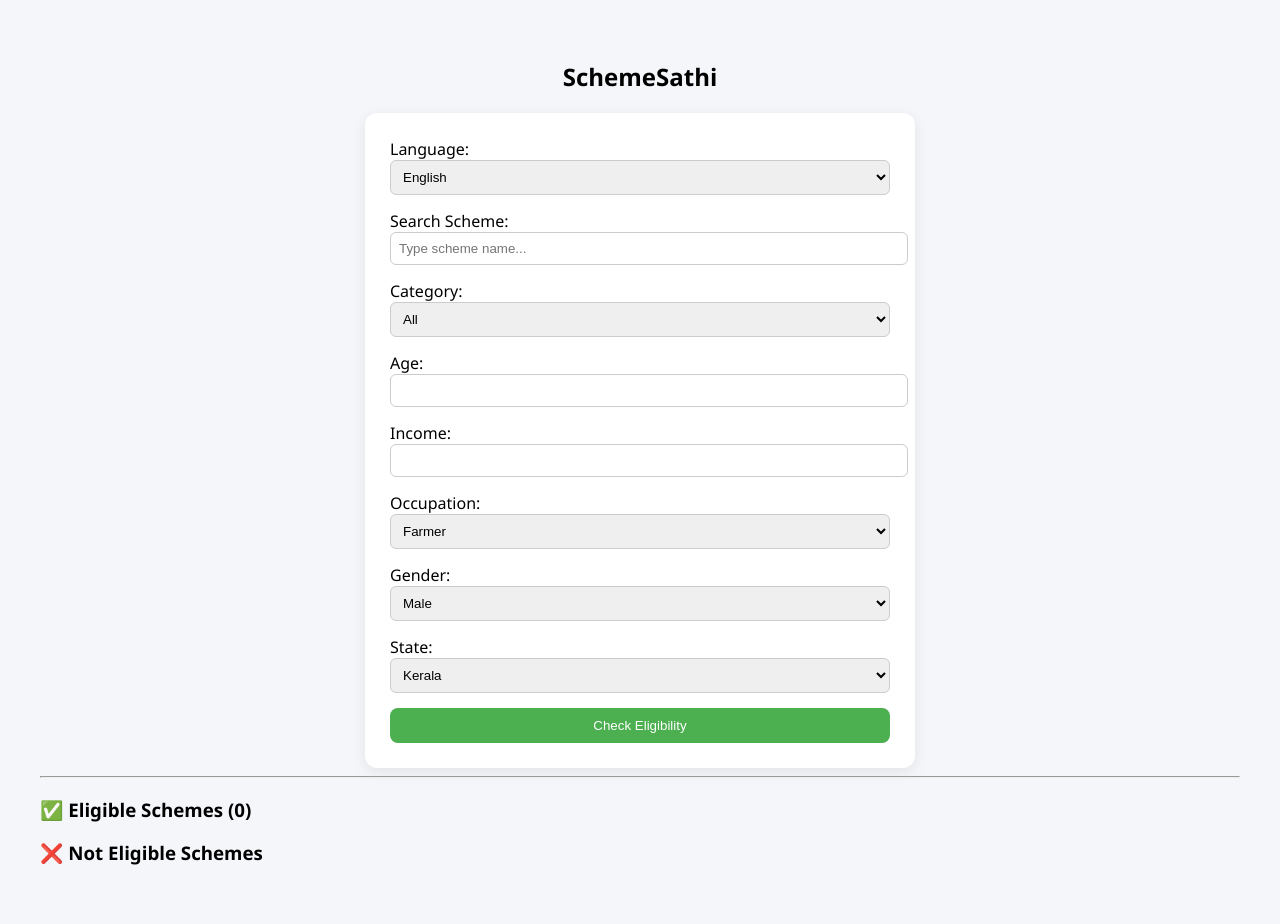
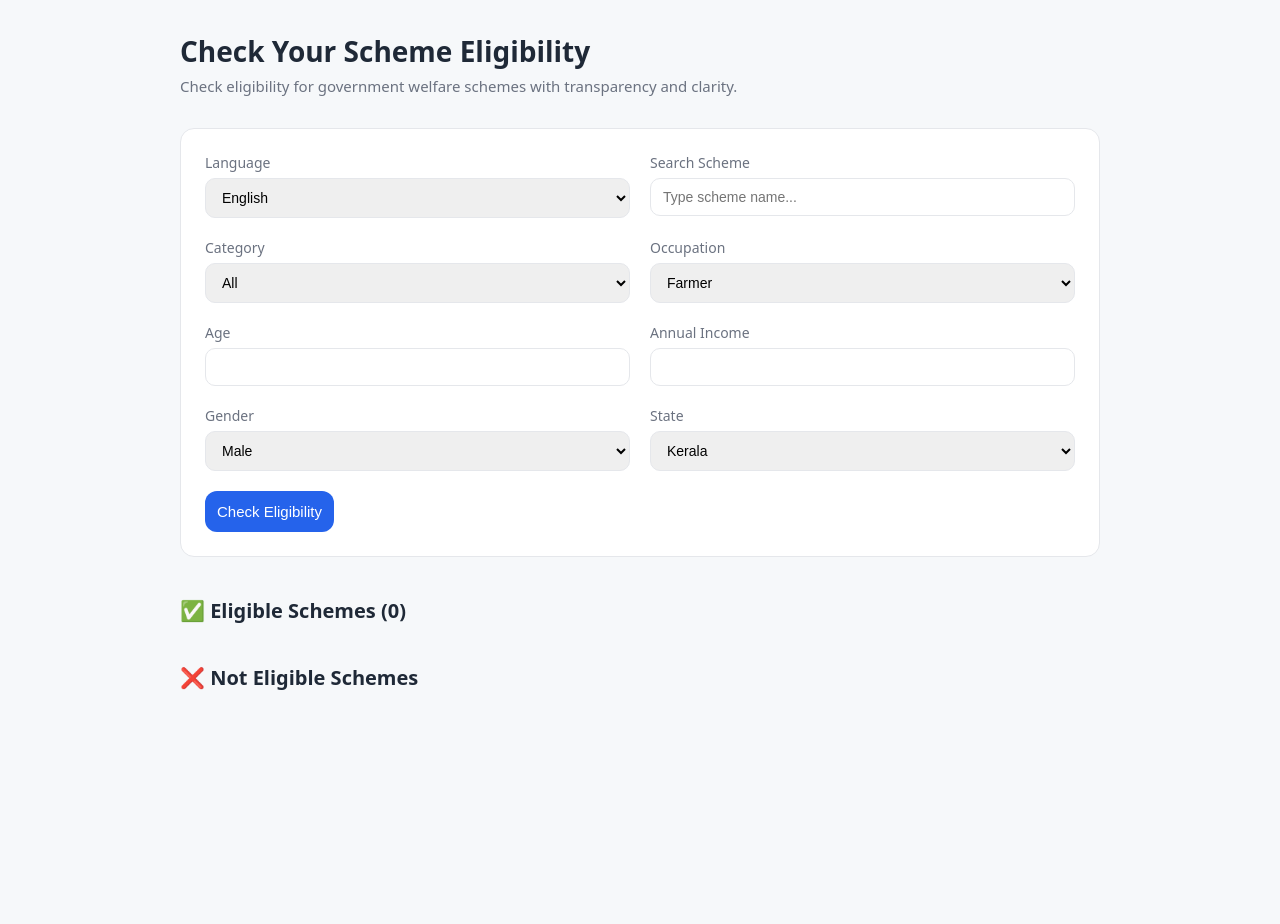
Before and after one commit to gouri-des/hackathon, a Flask app: page / in a window 1280 px wide. After the commit the page ends 690 px from the top, so only its background shows below. Run offline with Flask 3, Linux system fonts and the light colour scheme.

Commit message:
Update index.html

```diff
--- a/templates/index.html
+++ b/templates/index.html
@@ -1,75 +1,177 @@
 <!DOCTYPE html>
-<html>
+<html lang="en">
 <head>
 <meta charset="UTF-8">
 <title>{{ text.title }}</title>
+<meta name="viewport" content="width=device-width, initial-scale=1.0">
 
 <style>
-body {
-    font-family: 'Segoe UI', sans-serif;
-    background: #f4f6f9;
-    margin: 0;
-    padding: 40px;
+:root {
+    --bg: #f6f8fa;
+    --card: #ffffff;
+    --primary: #2563eb;
+    --success: #16a34a;
+    --danger: #dc2626;
+    --text: #1f2937;
+    --muted: #6b7280;
+    --border: #e5e7eb;
 }
 
-form {
-    background: white;
-    padding: 25px;
-    border-radius: 12px;
-    box-shadow: 0 4px 15px rgba(0,0,0,0.08);
-    max-width: 500px;
+* { box-sizing: border-box; }
+
+body {
+    margin: 0;
+    font-family: system-ui, -apple-system, Segoe UI, Roboto, sans-serif;
+    background: var(--bg);
+    color: var(--text);
+}
+
+.container {
+    max-width: 960px;
     margin: auto;
+    padding: 32px 20px;
+}
+
+header {
+    margin-bottom: 32px;
+}
+
+header h1 {
+    margin: 0;
+    font-size: 28px;
+    font-weight: 600;
+}
+
+header p {
+    margin-top: 6px;
+    color: var(--muted);
+    font-size: 15px;
+}
+
+.card {
+    background: var(--card);
+    border-radius: 14px;
+    padding: 24px;
+    border: 1px solid var(--border);
+    margin-bottom: 24px;
+}
+
+.form-grid {
+    display: grid;
+    grid-template-columns: 1fr 1fr;
+    gap: 20px;
+}
+
+.form-group {
+    display: flex;
+    flex-direction: column;
+}
+
+label {
+    font-size: 14px;
+    margin-bottom: 6px;
+    color: var(--muted);
 }
 
 input, select {
-    width: 100%;
-    padding: 8px;
-    margin-bottom: 15px;
-    border-radius: 6px;
-    border: 1px solid #ccc;
+    padding: 10px 12px;
+    border-radius: 10px;
+    border: 1px solid var(--border);
+    font-size: 14px;
 }
 
 button {
-    width: 100%;
-    padding: 10px;
-    background: #4CAF50;
+    margin-top: 20px;
+    padding: 12px;
+    border-radius: 12px;
     border: none;
+    background: var(--primary);
     color: white;
-    border-radius: 8px;
+    font-size: 15px;
+    font-weight: 500;
     cursor: pointer;
 }
 
-.card {
-    background: white;
-    padding: 20px;
-    border-radius: 12px;
-    box-shadow: 0 4px 15px rgba(0,0,0,0.06);
-    margin: 20px auto;
-    max-width: 700px;
+button:hover { opacity: 0.95; }
+
+h3 {
+    margin-top: 40px;
+    margin-bottom: 16px;
+    font-size: 20px;
 }
 
-.ok { border-left: 6px solid #4CAF50; }
-.fail { border-left: 6px solid #e53935; }
+.scheme-card {
+    background: var(--card);
+    border-radius: 14px;
+    padding: 20px;
+    border: 1px solid var(--border);
+    margin-bottom: 18px;
+}
 
+.eligible { border-left: 5px solid var(--success); }
+.not-eligible { border-left: 5px solid var(--danger); opacity: 0.9; }
+
+.scheme-card h4 {
+    margin: 0 0 10px 0;
+    font-size: 18px;
+}
+
+.meta {
+    font-size: 14px;
+    margin: 6px 0;
+    color: var(--muted);
+}
+
+ul {
+    padding-left: 18px;
+    margin-top: 8px;
+}
+
+a {
+    display: inline-block;
+    margin-top: 12px;
+    font-size: 14px;
+    color: var(--primary);
+    text-decoration: none;
+    font-weight: 500;
+}
+
+a:hover { text-decoration: underline; }
+
+@media (max-width: 700px) {
+    .form-grid { grid-template-columns: 1fr; }
+}
 </style>
 </head>
 
 <body>
+<div class="container">
 
-<h2 style="text-align:center;">SchemeSathi</h2>
+<header>
+    <h1>{{ text.title }}</h1>
+    <p>Check eligibility for government welfare schemes with transparency and clarity.</p>
+</header>
 
+<div class="card">
 <form method="POST">
 
-<label>Language:</label>
+<div class="form-grid">
+
+    <div class="form-group">
+        <label>Language</label>
         <select name="lang">
             <option value="en" {% if lang=="en" %}selected{% endif %}>English</option>
             <option value="ml" {% if lang=="ml" %}selected{% endif %}>മലയാളം</option>
         </select>
+    </div>
 
-<label>Search Scheme:</label>
+    <div class="form-group">
+        <label>Search Scheme</label>
         <input type="text" name="search" placeholder="Type scheme name...">
+    </div>
 
-<label>Category:</label>
+    <div class="form-group">
+        <label>Category</label>
         <select name="category">
             <option value="all">All</option>
             <option value="agriculture">Agriculture</option>
@@ -81,66 +183,90 @@ button {
             <option value="women">Women</option>
             <option value="housing">Housing</option>
         </select>
+    </div>
 
-<label>Age:</label>
-<input type="number" name="age" required>
-
-<label>Income:</label>
-<input type="number" name="income" required>
-
-<label>Occupation:</label>
+    <div class="form-group">
+        <label>Occupation</label>
         <select name="occupation">
             <option value="farmer">Farmer</option>
             <option value="student">Student</option>
             <option value="any">Other</option>
         </select>
+    </div>
 
-<label>Gender:</label>
+    <div class="form-group">
+        <label>Age</label>
+        <input type="number" name="age" required>
+    </div>
+
+    <div class="form-group">
+        <label>Annual Income</label>
+        <input type="number" name="income" required>
+    </div>
+
+    <div class="form-group">
+        <label>Gender</label>
         <select name="gender">
             <option value="male">Male</option>
             <option value="female">Female</option>
             <option value="any">Other</option>
         </select>
+    </div>
 
-<label>State:</label>
+    <div class="form-group">
+        <label>State</label>
         <select name="state">
             <option value="kerala">Kerala</option>
             <option value="other">Other State</option>
         </select>
+    </div>
+
+</div>
 
 <button type="submit">{{ text.check }}</button>
-
 </form>
-
-<hr>
+</div>
 
 <h3>✅ {{ text.eligible }} ({{ schemes|length }})</h3>
 
 {% for scheme in schemes %}
-<div class="card ok">
+<div class="scheme-card eligible">
     <h4>{{ scheme.name }}</h4>
-    <p><strong>Category:</strong> {{ scheme.category }}</p>
-    <p><strong>Benefit:</strong> {{ scheme.benefit }}</p>
+
+    <div class="meta"><b>Category:</b> {{ scheme.category }}</div>
+    <div class="meta"><b>Benefit:</b> {{ scheme.benefit }}</div>
+    <div class="meta"><b>Documents:</b> {{ scheme.documents }}</div>
+
     <ul>
         {% for r in scheme.reasons %}
         <li>{{ r }}</li>
         {% endfor %}
     </ul>
+
+    <a href="{{ scheme.official_link }}" target="_blank">
+        Official Government Link
+    </a>
 </div>
 {% endfor %}
 
 <h3>❌ {{ text.not_eligible }}</h3>
 
 {% for scheme in not_eligible %}
-<div class="card fail">
+<div class="scheme-card not-eligible">
     <h4>{{ scheme.name }}</h4>
+
     <ul>
         {% for r in scheme.fail_reasons %}
         <li>{{ r }}</li>
         {% endfor %}
     </ul>
+
+    <a href="{{ scheme.official_link }}" target="_blank">
+        View Official Criteria
+    </a>
 </div>
 {% endfor %}
 
+</div>
 </body>
 </html>
```
Lines whose indentation alone changed are shown as unchanged.
